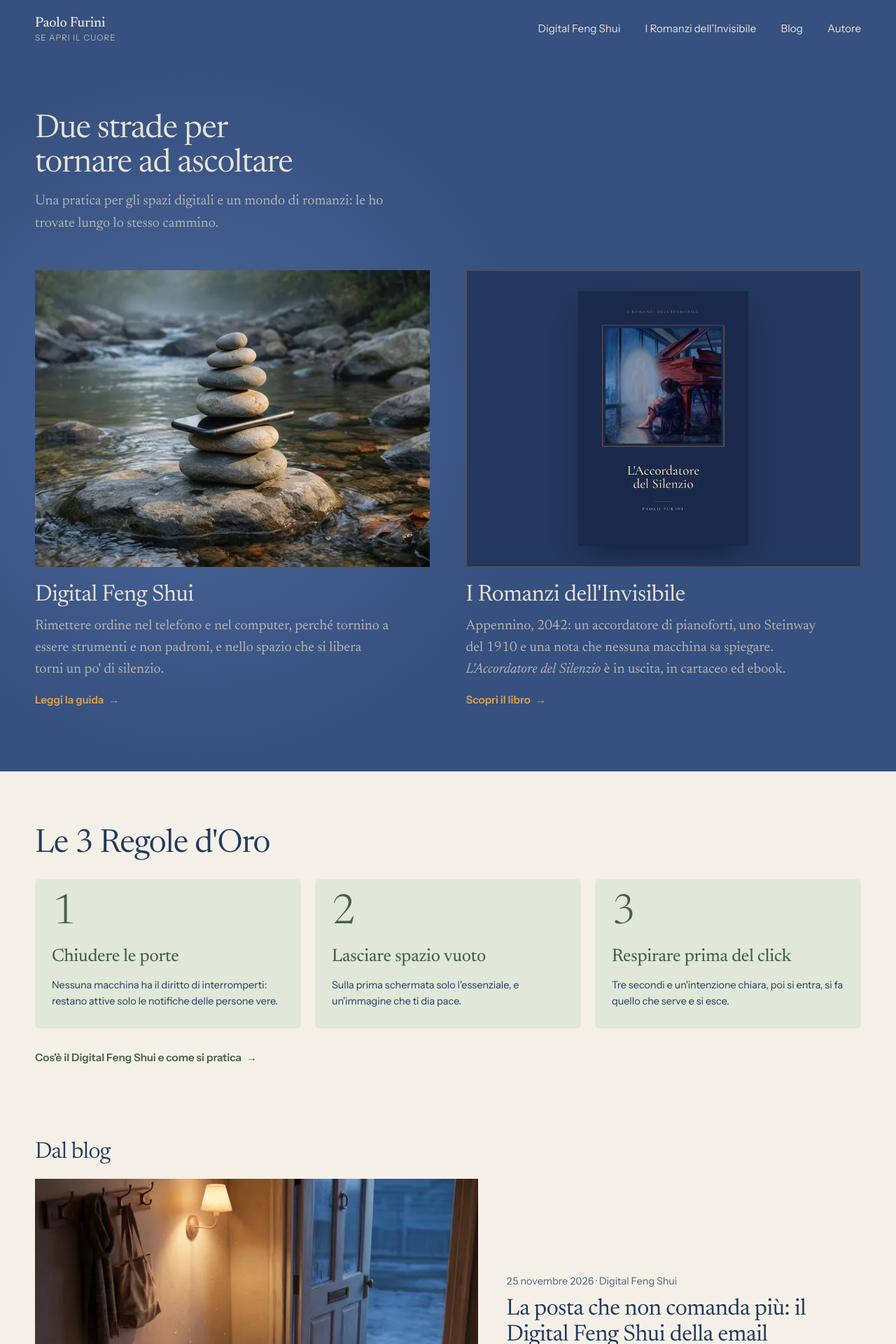
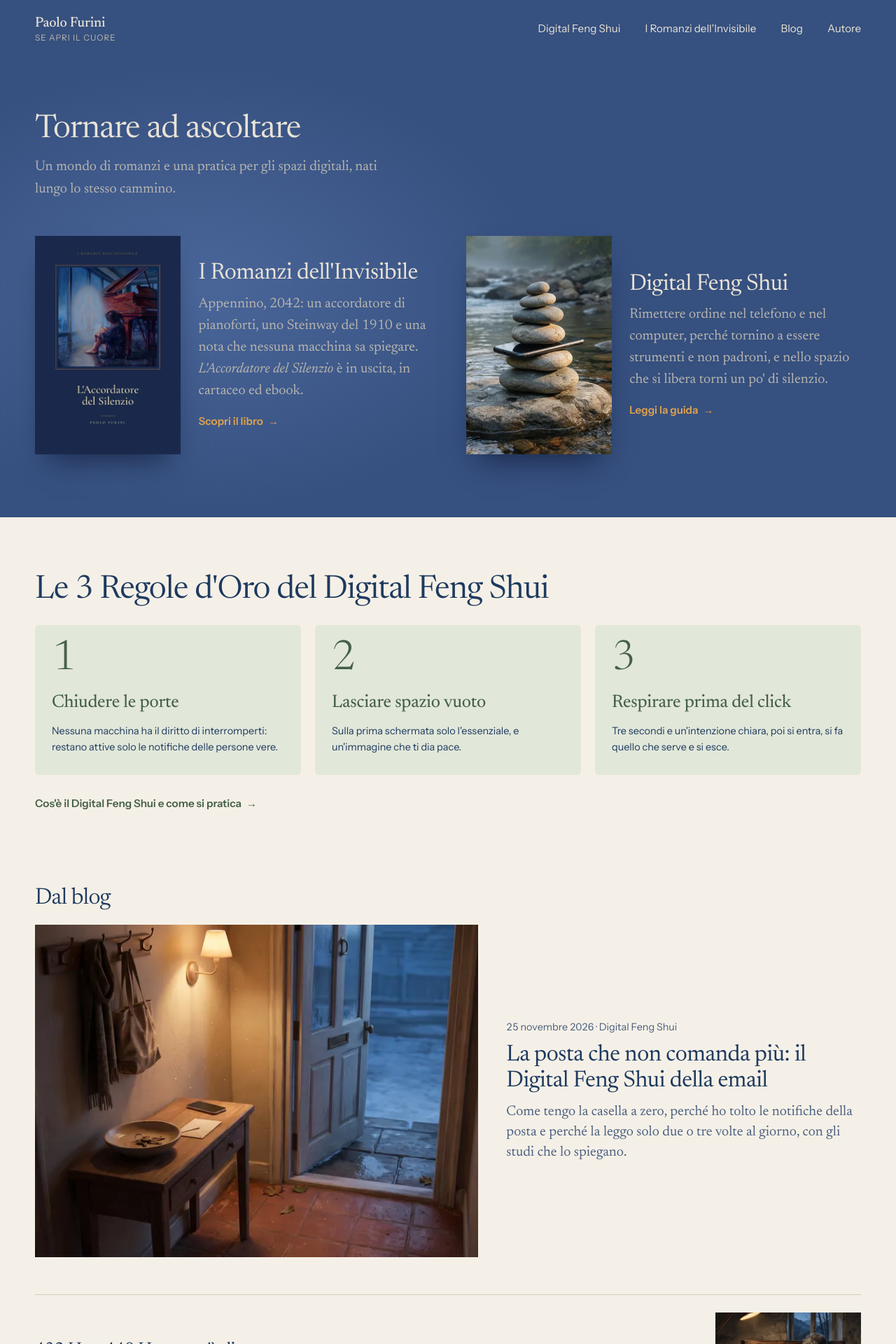
Before and after one commit to paolofurini/seapriilcuore, a Jekyll site: the page built from prova-home.html, in a window 1280 px wide. Shown: the top 1920 px of the page at 70% size. Built offline with Jekyll 4.4.1, drawn with Linux system fonts in a browser that asks for light colours.

Commit message:
Prova home: romanzi a sinistra, immagini della stessa misura, regole del DFS
Co-Authored-By: Claude Opus 5.5 <noreply@anthropic.com>
Claude-Session: https://claude.ai/code/session_016SExTNR2mJFJdF2ZXLtJqN

```diff
--- a/assets/css/site.css
+++ b/assets/css/site.css
@@ -429,13 +429,12 @@ a.book-row-img:hover .book-row-cover img { transform: translateY(-3px); }
 .porte-lede { color: var(--moon-soft); font-size: var(--step-0); margin: 0 0 clamp(2rem, 5vw, 3.2rem); max-width: 48ch; }
 .porte { display: grid; gap: clamp(2.5rem, 5vw, 3.5rem); }
 @media (min-width: 860px) { .porte { grid-template-columns: 1fr 1fr; gap: clamp(2rem, 4vw, 3.5rem); } }
-.porta { display: grid; align-content: start; gap: 0.6rem; text-decoration: none; color: var(--moon); }
-.porta-img { display: block; aspect-ratio: 4 / 3; overflow: hidden; background: #24375c; box-shadow: inset 0 0 0 1px rgba(224,162,78,0.25); margin-bottom: 0.9rem; }
-.porta-img img { width: 100%; height: 100%; object-fit: cover; transition: transform 0.8s var(--ease); }
-.porta-img-libro { position: relative; }
-.porta-img-libro picture { position: absolute; inset: 7% 0; display: flex; justify-content: center; }
-.porta-img-libro img { width: auto; height: 100%; object-fit: contain; box-shadow: 0 24px 40px -18px rgba(10,20,45,0.7); }
+.porta { display: grid; grid-template-columns: minmax(8rem, 13rem) 1fr; gap: 0.5rem 1.6rem; align-items: start; text-decoration: none; color: var(--moon); }
+.porta-corpo { display: grid; gap: 0.6rem; align-content: center; align-self: center; }
+.porta-img { display: block; aspect-ratio: 2 / 3; overflow: hidden; background: #24375c; box-shadow: 0 24px 40px -18px rgba(10,20,45,0.7); }
+.porta-img img { width: 100%; height: 100%; object-fit: cover; object-position: center; transition: transform 0.8s var(--ease); }
 .porta:hover .porta-img img { transform: scale(1.02); }
+@media (max-width: 520px) { .porta { grid-template-columns: 1fr; } .porta-img { width: 60%; margin-bottom: 0.8rem; } }
 .porta-nome { font-size: var(--step-2); font-weight: 400; letter-spacing: -0.015em; line-height: 1.1; }
 .porta-testo { color: var(--moon-soft); line-height: 1.55; max-width: 46ch; }
 .porta-azione { font-family: var(--sans); font-size: 0.95rem; font-weight: 600; color: var(--amber); margin-top: 0.4rem; }
--- a/prova-home.html
+++ b/prova-home.html
@@ -10,9 +10,22 @@ sitemap: false
 ---
 <section class="hero hero-porte">
   <div class="wrap">
-    <h1 class="porte-title">Due strade per tornare ad ascoltare</h1>
-    <p class="porte-lede">Una pratica per gli spazi digitali e un mondo di romanzi: le ho trovate lungo lo stesso cammino.</p>
+    <h1 class="porte-title">Tornare ad ascoltare</h1>
+    <p class="porte-lede">Un mondo di romanzi e una pratica per gli spazi digitali, nati lungo lo stesso cammino.</p>
     <div class="porte">
+      <a class="porta" href="{{ '/romanzi/laccordatore-del-silenzio/' | relative_url }}">
+        <span class="porta-img">
+          <picture>
+            <source type="image/webp" srcset="{{ '/assets/img/copertina-lads-480.webp' | relative_url }} 480w, {{ '/assets/img/copertina-lads-960.webp' | relative_url }} 960w" sizes="(min-width: 860px) 260px, 50vw">
+            <img src="{{ '/assets/img/copertina-lads-480.jpg' | relative_url }}" alt="Copertina di L'Accordatore del Silenzio di Paolo Furini: una donna seduta sotto un pianoforte a coda, accanto a una presenza di luce, su fondo blu notte." width="480" height="720">
+          </picture>
+        </span>
+        <span class="porta-corpo">
+        <span class="porta-nome">I Romanzi dell'Invisibile</span>
+        <span class="porta-testo">Appennino, 2042: un accordatore di pianoforti, uno Steinway del 1910 e una nota che nessuna macchina sa spiegare. <em>L'Accordatore del Silenzio</em> è in uscita, in cartaceo ed ebook.</span>
+        <span class="porta-azione">Scopri il libro</span>
+        </span>
+      </a>
       <a class="porta" href="{{ '/digital-feng-shui/' | relative_url }}">
         <span class="porta-img">
           <picture>
@@ -20,20 +33,11 @@ sitemap: false
             <img src="{{ '/assets/img/blog/digital-feng-shui-guida-cover-900.jpg' | relative_url }}" alt="Una pila di sassi di fiume in equilibrio su una roccia in mezzo a un torrente, all'alba nella nebbia; tra i sassi, in equilibrio come gli altri, c'è uno smartphone spento" fetchpriority="high">
           </picture>
         </span>
+        <span class="porta-corpo">
         <span class="porta-nome">Digital Feng Shui</span>
         <span class="porta-testo">Rimettere ordine nel telefono e nel computer, perché tornino a essere strumenti e non padroni, e nello spazio che si libera torni un po' di silenzio.</span>
         <span class="porta-azione">Leggi la guida</span>
-      </a>
-      <a class="porta" href="{{ '/romanzi/laccordatore-del-silenzio/' | relative_url }}">
-        <span class="porta-img porta-img-libro">
-          <picture>
-            <source type="image/webp" srcset="{{ '/assets/img/copertina-lads-480.webp' | relative_url }} 480w, {{ '/assets/img/copertina-lads-960.webp' | relative_url }} 960w" sizes="(min-width: 860px) 260px, 50vw">
-            <img src="{{ '/assets/img/copertina-lads-480.jpg' | relative_url }}" alt="Copertina di L'Accordatore del Silenzio di Paolo Furini: una donna seduta sotto un pianoforte a coda, accanto a una presenza di luce, su fondo blu notte." width="480" height="720">
-          </picture>
         </span>
-        <span class="porta-nome">I Romanzi dell'Invisibile</span>
-        <span class="porta-testo">Appennino, 2042: un accordatore di pianoforti, uno Steinway del 1910 e una nota che nessuna macchina sa spiegare. <em>L'Accordatore del Silenzio</em> è in uscita, in cartaceo ed ebook.</span>
-        <span class="porta-azione">Scopri il libro</span>
       </a>
     </div>
   </div>
@@ -41,7 +45,7 @@ sitemap: false
 
 <section class="home-regole band-paper" id="regole">
   <div class="wrap">
-    <h2 class="section-title">Le 3 Regole d'Oro</h2>
+    <h2 class="section-title">Le 3 Regole d'Oro del Digital Feng Shui</h2>
     <div class="g-regole">
       <div class="g-regola"><span class="g-num" aria-hidden="true">1</span><h3>Chiudere le porte</h3><p>Nessuna macchina ha il diritto di interromperti: restano attive solo le notifiche delle persone vere.</p></div>
       <div class="g-regola"><span class="g-num" aria-hidden="true">2</span><h3>Lasciare spazio vuoto</h3><p>Sulla prima schermata solo l'essenziale, e un'immagine che ti dia pace.</p></div>
```
